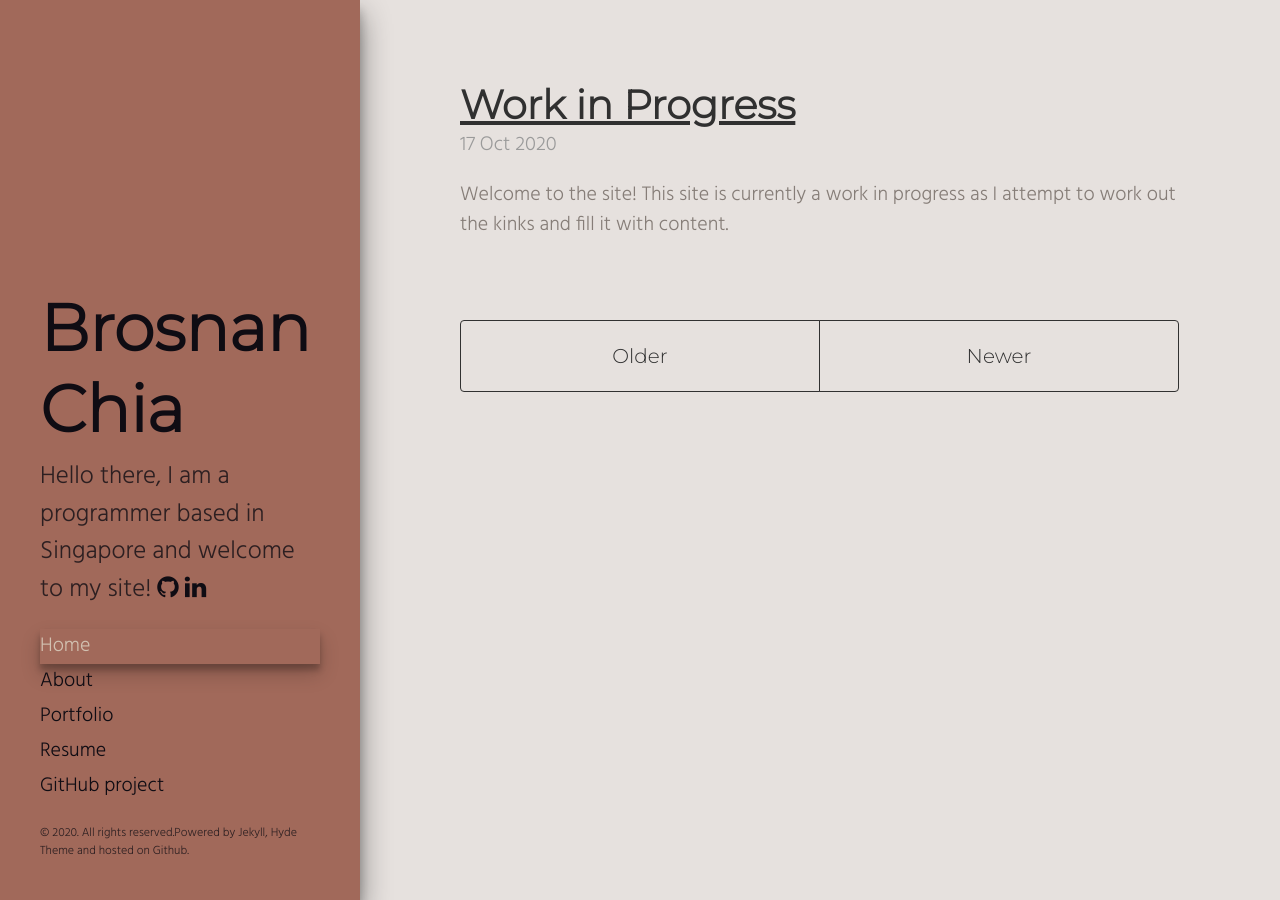
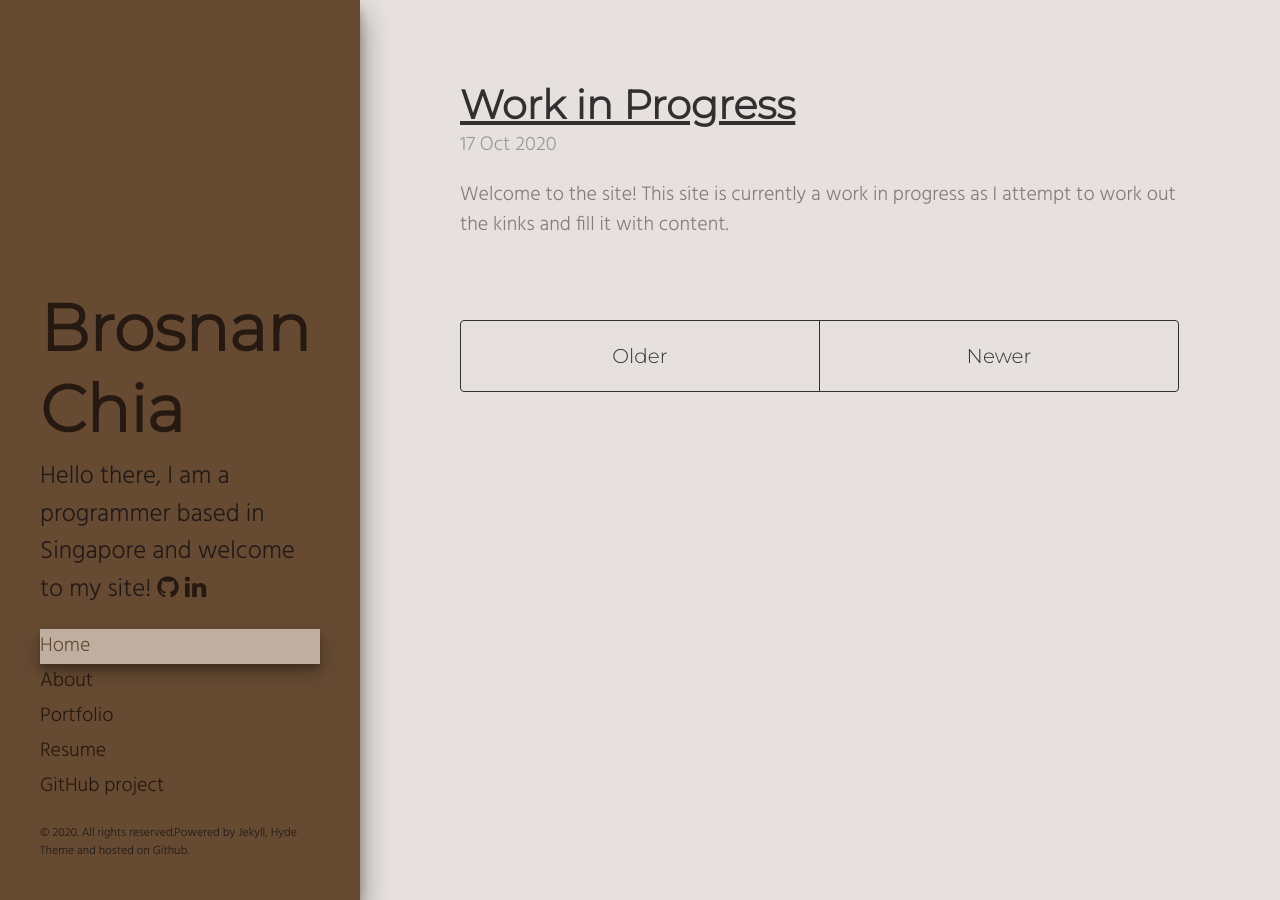
Before and after one commit to broscew/broscew.github.io, a Jekyll site: the page built from index.html, in a window 1280 px wide. Built offline with Jekyll 4.4.1, drawn with Linux system fonts in a browser that asks for light colours; the list of posts is cut into pages by our own code.

Commit message:
darken the sidebar color

```diff
--- a/public/css/hyde.css
+++ b/public/css/hyde.css
@@ -62,7 +62,7 @@ html {
   text-align: left;
   padding: 2rem 1rem;
   color: rgba(15, 12, 19,.8);
-  background-color: #a1695a;
+  background-color: #664a32;
 }
 @media (min-width: 48em) {
   .sidebar {
@@ -77,12 +77,12 @@ html {
 
 /* Sidebar links */
 .sidebar a {
-  color: #0f0c13;
+  color: #261911;
 }
 
 /* About section */
 .sidebar-about h1 {
-  color: #0f0c13;
+  color: #261911;
   margin-top: 0;
   font-family: 'Montserrat', sans-serif;
   font-size: 3.25rem;
@@ -101,8 +101,8 @@ html {
 
 a.sidebar-nav-item:hover,
 a.sidebar-nav-item:focus{
-  color: #a1695a;
-  background-color: #d2c1b1;
+  color: #664a32;
+  background-color: #bfafa0;
 
   -webkit-box-shadow: 0 10px 20px 0px rgba(0,0,0,0.19), 0 6px 6px 0px rgba(0,0,0,0.23);
   -moz-box-shadow: 0 10px 20px 0px rgba(0,0,0,0.19), 0 6px 6px 0px rgba(0,0,0,0.23);
@@ -110,8 +110,8 @@ a.sidebar-nav-item:focus{
 }
 
 a.sidebar-nav-item.active {
-  color: #d2c1b1;
-  background-color: #a1695a;
+  color: #664a32;
+  background-color: #bfafa0;
 
   -webkit-box-shadow: 0 10px 20px 0px rgba(0,0,0,0.19), 0 6px 6px 0px rgba(0,0,0,0.23);
   -moz-box-shadow: 0 10px 20px 0px rgba(0,0,0,0.19), 0 6px 6px 0px rgba(0,0,0,0.23);
--- a/public/css/poole.css
+++ b/public/css/poole.css
@@ -288,9 +288,9 @@ tbody tr:nth-child(odd) th {
 }
 
 .fa:hover{
-  color : #d2c1b1;
+  color: #664a32;
+  background-color: #bfafa0;
   padding: 1px;
-  background-color: #a1695a;
   border-radius: 5px;
 
   -webkit-box-shadow: 0 10px 20px 0px rgba(0,0,0,0.19), 0 6px 6px 0px rgba(0,0,0,0.23);
```
